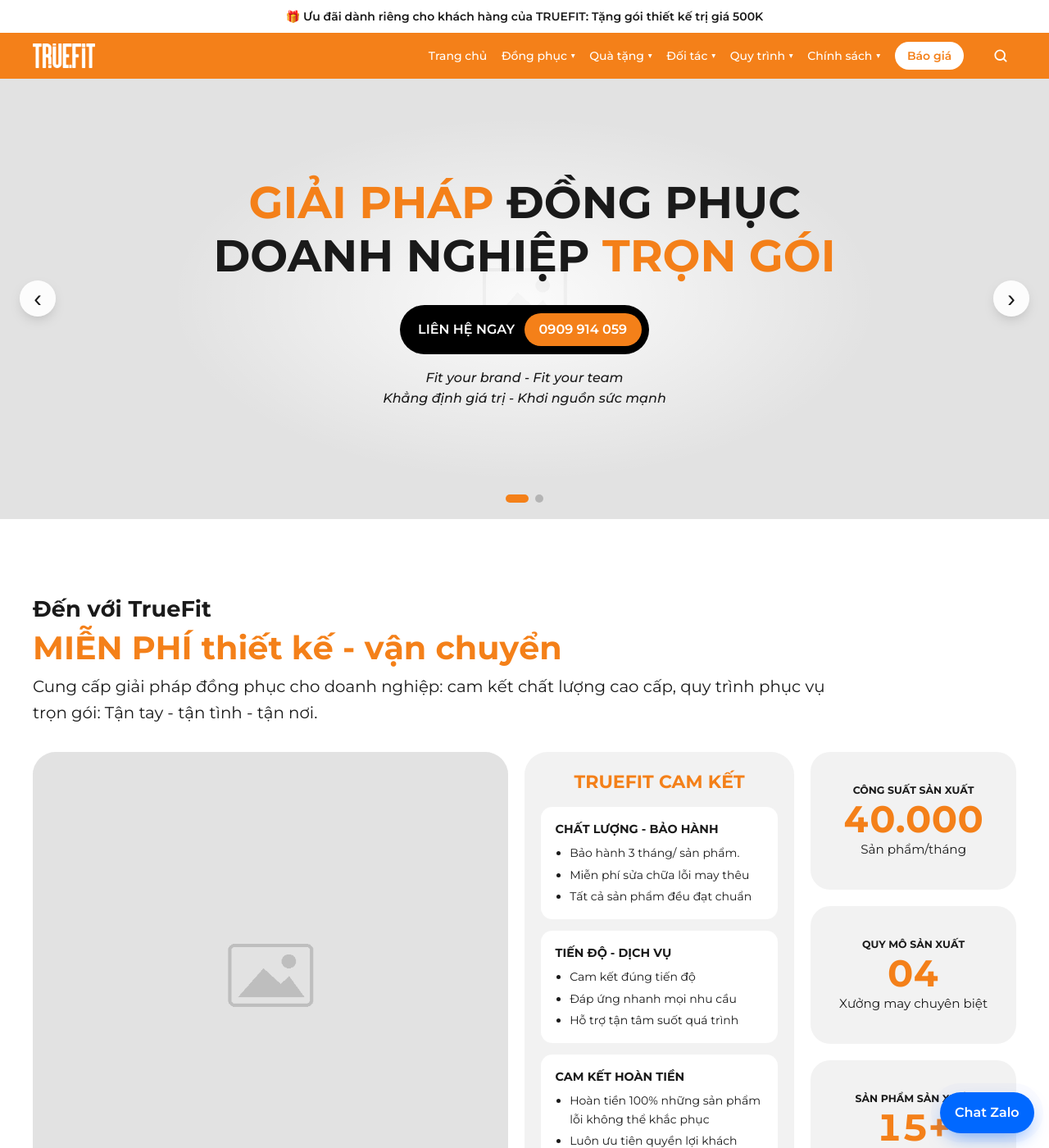
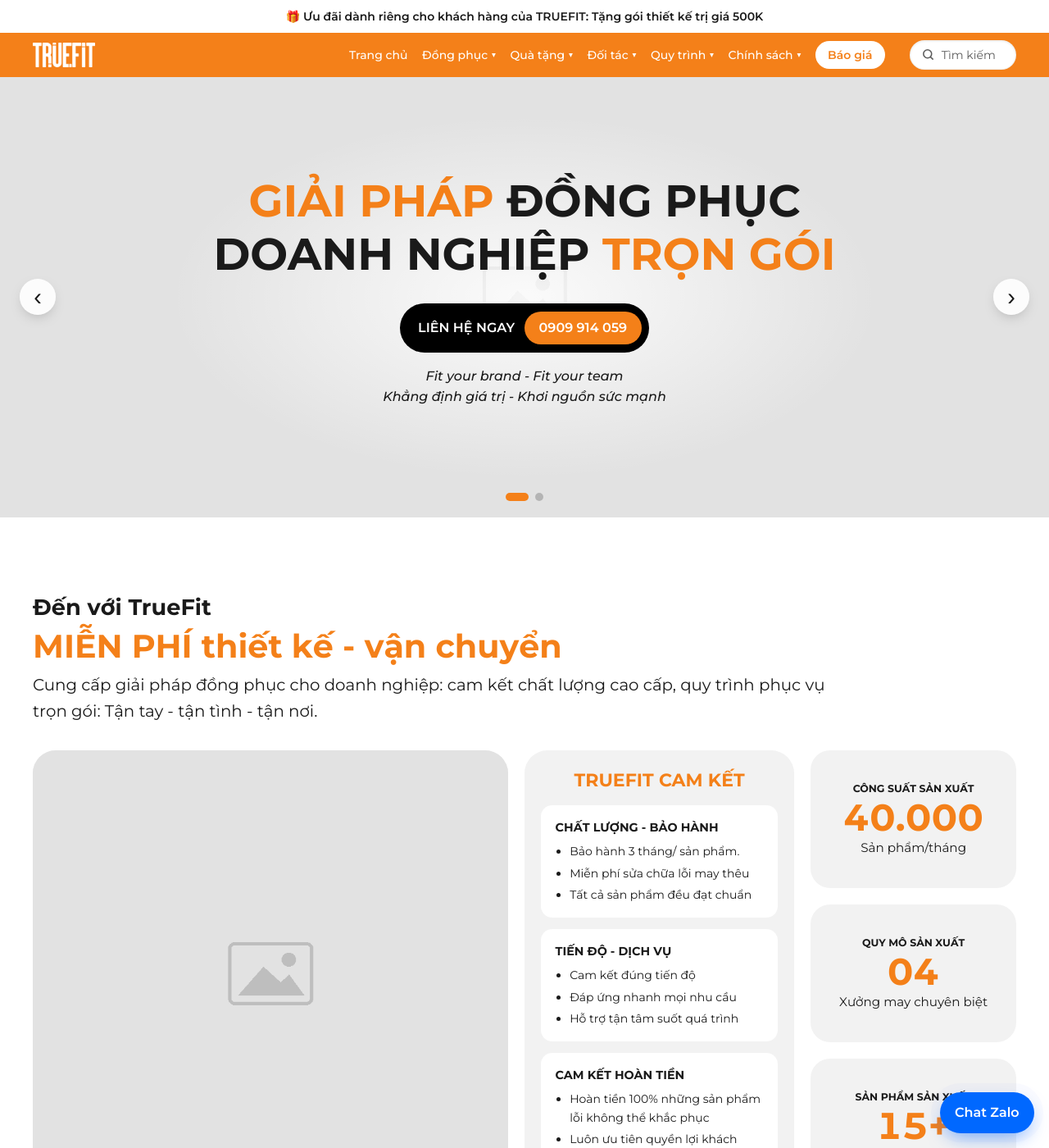
Before and after one commit to bap47/truefit, a Jekyll site: the page built from index.html, in a window 1280 px wide and 1400 px high. Shown: the whole window at 82% size. Built offline with Jekyll 4.4.1, drawn with Linux system fonts in a browser that asks for light colours.

Commit message:
Add files via upload

```diff
--- a/assets/css/main.css
+++ b/assets/css/main.css
@@ -771,3 +771,11 @@
 .tf-tabs__nav button:hover { color: var(--ink); }
 .js .tf-tabs__panel[hidden] { display: none; }
 .tf-tabs__panel .tf-prose { max-width: 820px; color: var(--ink-soft); }
+/* Ô tìm kiếm dạng khung trắng (nhìn là biết) */
+.tf-sbtn, .tf-sbtn:hover { width: auto; min-width: 170px; height: 36px; padding: 0 1rem 0 .8rem; margin-left: .9rem; justify-content: flex-start; gap: .5rem; border-radius: 999px; background: #fff; color: var(--ink-soft); border: 1px solid rgba(0,0,0,.06); box-shadow: inset 0 1px 2px rgba(0,0,0,.06); font-size: var(--fs-sm); }
+.tf-sbtn:hover { color: var(--ink); box-shadow: 0 0 0 3px rgba(255,255,255,.35); }
+.tf-sbtn svg { width: 17px; height: 17px; color: var(--ink-soft); }
+.tf-sbtn span { display: inline; opacity: 1; }
+@media (max-width: 1280px) { .tf-sbtn, .tf-sbtn:hover { min-width: 130px; } }
+@media (max-width: 1100px) { .tf-sbtn, .tf-sbtn:hover { min-width: 0; width: 36px; padding: 0; justify-content: center; } .tf-sbtn span { display: none; } }
+@media (max-width: 860px) { .tf-sbtn, .tf-sbtn:hover { width: auto; min-width: 0; flex: 1; max-width: 220px; padding: 0 .9rem 0 .75rem; justify-content: flex-start; margin: 0 .5rem 0 auto; } .tf-sbtn span { display: inline; } }
```
